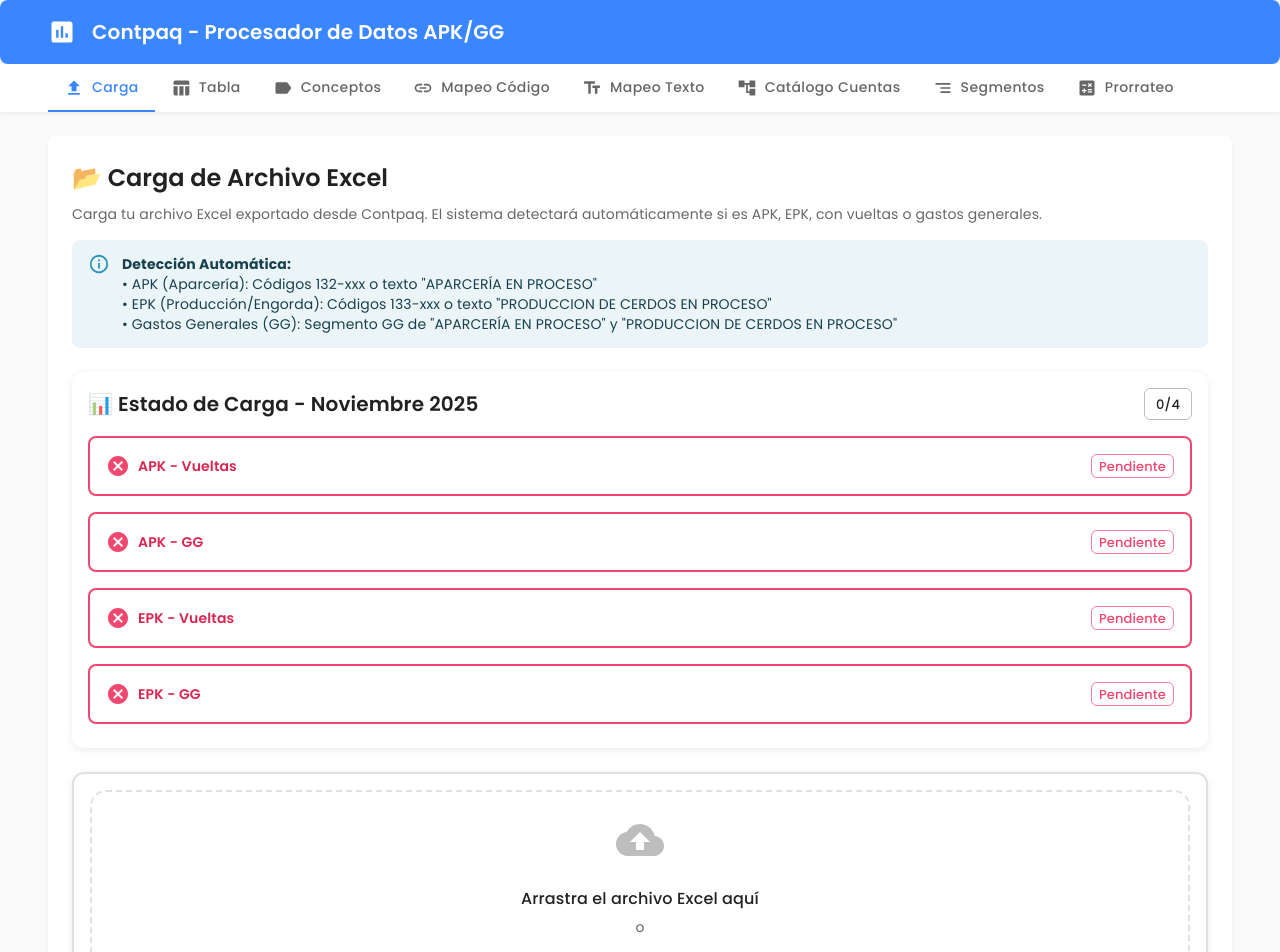
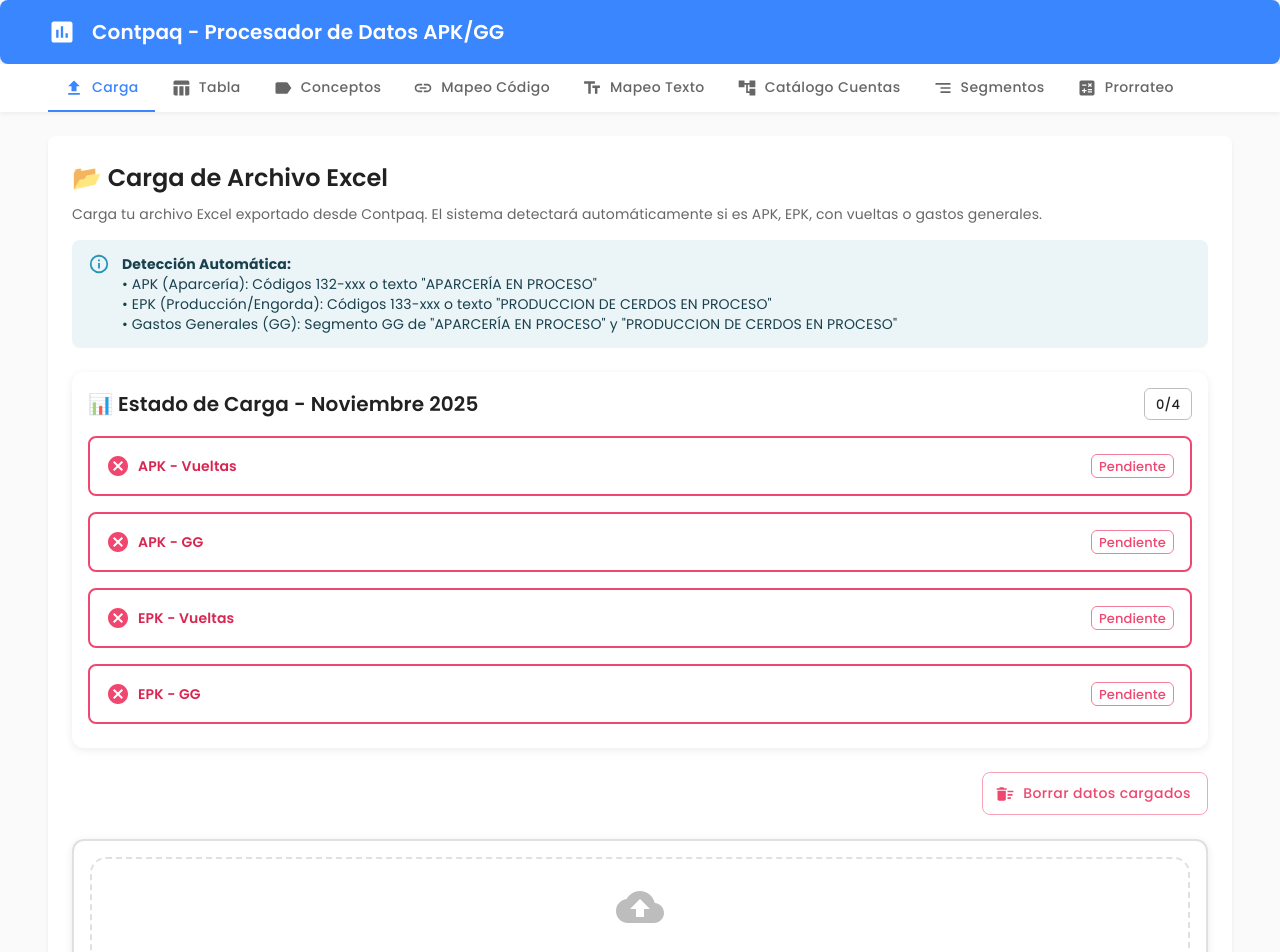
Before and after one commit to albertofelixrosas/contpaq-carlos-salido-apk, a React (Vite) app: page / in a window 1280 px wide. Shown: the top 952 px of the page. Built offline with nearby package versions, Linux system fonts and the light colour scheme.

Commit message:
feat(FileUpload): add functionality to reset uploaded data and clear monthly upload history

```diff
--- a/src/context/AppContext.tsx
+++ b/src/context/AppContext.tsx
@@ -20,6 +20,8 @@
   initializePredefinedConceptMappings,
   initializePredefinedTextMappings,
   initializeProcessData,
+  clearMonthlyUploadHistory,
+  clearAccountCatalog,
 } from '../services/localStorage';
 
 interface AppContextType {
@@ -44,6 +46,7 @@
   loadData: () => void;
   clearData: () => void;
   clearGroupData: (group: DataGroup) => void;
+  clearUploadData: () => void;
 }
 
 const AppContext = createContext<AppContextType | undefined>(undefined);
@@ -229,6 +232,23 @@
     setSegmentsState([...apkSegments, ...epkSegments]);
   }, [apkSegments, epkSegments]);
 
+  const clearUploadData = useCallback(() => {
+    const emptyData = initializeProcessData();
+    saveDataByGroup('apk', emptyData);
+    saveDataByGroup('epk', emptyData);
+    clearMonthlyUploadHistory();
+    clearAccountCatalog();
+
+    setApkData([]);
+    setApkGgData([]);
+    setEpkData([]);
+    setEpkGgData([]);
+    setGgData([]);
+    setSegmentsState([]);
+    setApkSegments([]);
+    setEpkSegments([]);
+  }, []);
+
   return (
     <AppContext.Provider
       value={{
@@ -248,6 +268,7 @@
         loadData,
         clearData,
         clearGroupData,
+        clearUploadData,
       }}
     >
       {children}
--- a/src/features/file-upload/FileUpload.tsx
+++ b/src/features/file-upload/FileUpload.tsx
@@ -1,4 +1,4 @@
-import { useState } from 'react';
+import { useState, useRef } from 'react';
 import {
   Box,
   Paper,
@@ -16,12 +16,16 @@
   CheckCircle,
   Error as ErrorIcon,
   ArrowForward,
+  DeleteSweep,
 } from '@mui/icons-material';
 import type { FileDetectionResult } from '../../types';
 import { detectFileType } from './fileParser';
 import { FileConfirmationDialog } from './FileConfirmationDialog';
 import { UploadStatusIndicator } from './UploadStatusIndicator';
 import { areAllFilesUploadedThisMonth, registerMonthlyUpload, getUploadFileType } from '../../services/localStorage';
+import { useAppContext } from '../../context/AppContext';
+import { useConfirmDialog } from '../../hooks/useConfirmDialog';
+import { ConfirmDialog } from '../../components/Feedback/ConfirmDialog';
 
 interface FileUploadProps {
   onFileProcessed: (data: unknown, detection: FileDetectionResult) => void;
@@ -49,6 +53,9 @@
     status: 'idle',
   });
   const [isDragging, setIsDragging] = useState(false);
+  const fileInputRef = useRef<HTMLInputElement | null>(null);
+  const { clearUploadData } = useAppContext();
+  const { dialog, showConfirm, hideConfirm, handleConfirm } = useConfirmDialog();
 
   const processFile = async (file: File) => {
     setFileState({ file, status: 'processing' });
@@ -178,6 +185,26 @@
     setFileState({ file: null, status: 'idle' });
   };
 
+  const handleResetUploadData = () => {
+    showConfirm({
+      title: 'Restablecer datos cargados',
+      message:
+        'Esto borrara todos los datos cargados y el historial mensual de archivos. Deberas subirlos nuevamente. Esta accion no se puede deshacer.',
+      confirmText: 'Borrar datos',
+      cancelText: 'Cancelar',
+      severity: 'error',
+      onConfirm: () => {
+        clearUploadData();
+        setFileState({ file: null, status: 'idle' });
+        setIsDragging(false);
+        if (fileInputRef.current) {
+          fileInputRef.current.value = '';
+        }
+        onSuccess('Datos en cache borrados. Puedes volver a cargar archivos.');
+      },
+    });
+  };
+
   const handleDragOver = (e: React.DragEvent) => {
     e.preventDefault();
     setIsDragging(true);
@@ -248,6 +275,17 @@
         {/* Indicador de estado de carga del mes */}
         <UploadStatusIndicator />
 
+        <Box sx={{ display: 'flex', justifyContent: 'flex-end', mb: 3 }}>
+          <Button
+            variant="outlined"
+            color="error"
+            startIcon={<DeleteSweep />}
+            onClick={handleResetUploadData}
+          >
+            Borrar datos cargados
+          </Button>
+        </Box>
+
         {/* Solo mostrar el input si no se han cargado todos los archivos */}
         {!areAllFilesUploadedThisMonth() ? (
           <Card
@@ -294,7 +332,13 @@
                   </Typography>
                   <Button variant="contained" component="label" startIcon={<Upload />}>
                     Seleccionar Archivo
-                    <input type="file" hidden accept=".xls,.xlsx" onChange={handleFileChange} />
+                    <input
+                      ref={fileInputRef}
+                      type="file"
+                      hidden
+                      accept=".xls,.xlsx"
+                      onChange={handleFileChange}
+                    />
                   </Button>
                   <Typography variant="caption" color="text.secondary" display="block" sx={{ mt: 2 }}>
                     Tamaño máximo: 5MB
@@ -400,6 +444,8 @@
         onConfirm={handleConfirmUpload}
         onCancel={handleCancelUpload}
       />
+
+      <ConfirmDialog dialog={dialog} onConfirm={handleConfirm} onCancel={hideConfirm} />
     </Box>
   );
 };
--- a/src/services/localStorage.ts
+++ b/src/services/localStorage.ts
@@ -800,6 +800,18 @@
 }
 
 /**
+ * Limpia el historial de cargas del mes
+ */
+export function clearMonthlyUploadHistory(): void {
+  try {
+    localStorage.removeItem(STORAGE_KEYS.MONTHLY_UPLOAD_HISTORY);
+    console.log('🗑️ Historial mensual de cargas limpiado');
+  } catch (error) {
+    console.error('Error al limpiar historial mensual:', error);
+  }
+}
+
+/**
  * Verifica si un tipo de archivo ya se cargó este mes
  */
 export function isFileTypeUploadedThisMonth(fileType: UploadFileType): boolean {
```
